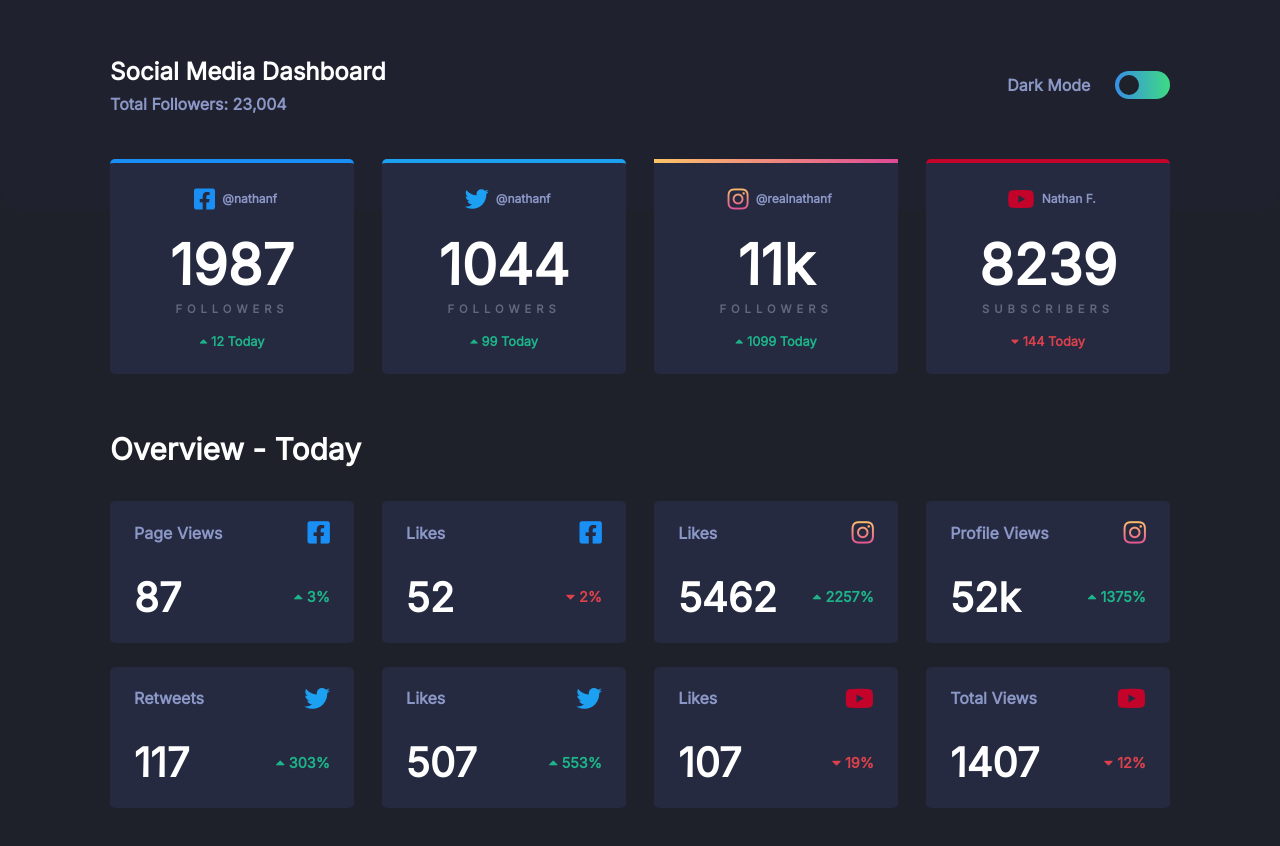
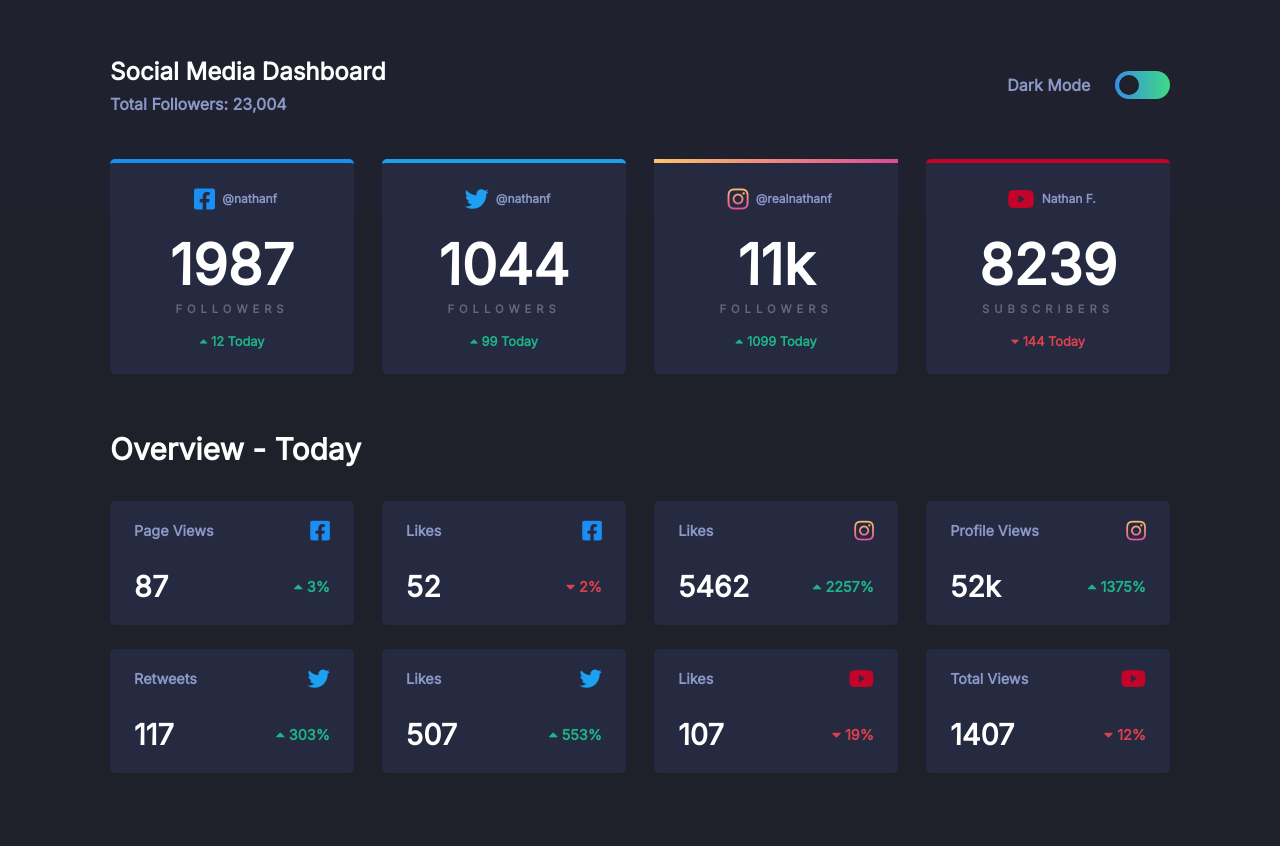
Before and after one commit to yusufweb/social-media-dashboard-with-theme-switcher, a plain HTML site: page index.html in a window 1280 px wide. Drawn offline with Linux system fonts and the light colour scheme.

Commit message:
font size modiefied

```diff
--- a/css/style.css
+++ b/css/style.css
@@ -292,12 +292,12 @@ section#overview {
 }
 
 .overview-heading .fab {
-    font-size: 1.6rem!important;
+    font-size: 1.4rem!important;
 }
 
 .light-theme .overview-heading p:first-child,
 .overview-heading p:first-child {
-    font-size: 1rem;
+    font-size: 0.9rem;
     font-weight: bold;
 }
 
@@ -307,7 +307,7 @@ section#overview {
 
 .light-theme .overview-desc p:first-child,
 .overview-desc p:first-child {
-    font-size: 2.5rem;
+    font-size: 1.8rem;
     font-weight: bold;
 }
 
@@ -326,7 +326,6 @@ section#overview {
     background: hsl(0, 0%, 100%);
 }
 
-/* header section [light BG] */
 .light-theme header {
     background: hsl(225, 100%, 98%);
 }
```
